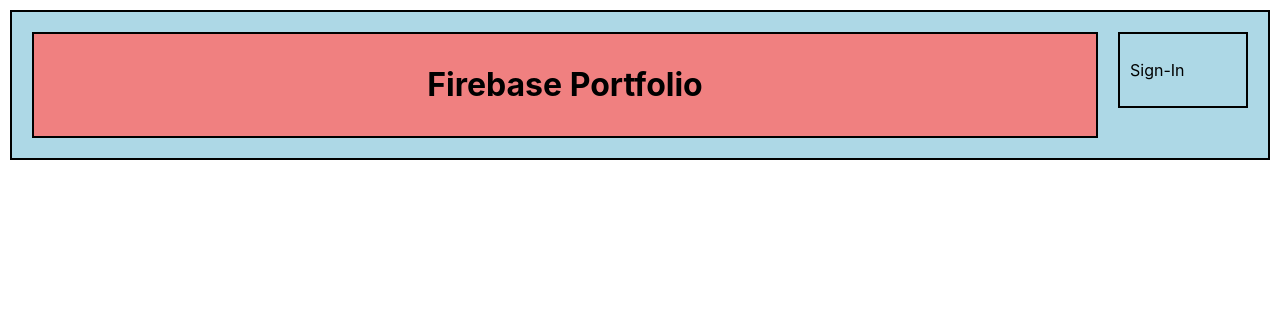
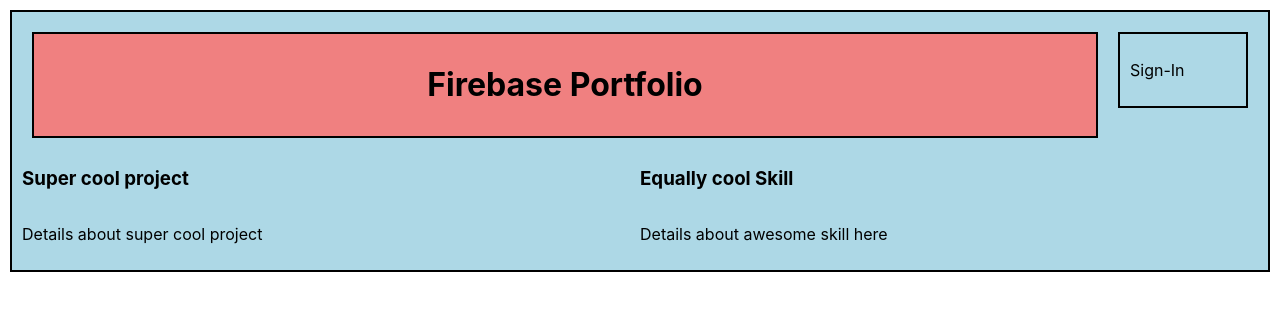
Before and after one commit to louiesch/fire-port, a React (Create React App) app: page / in a window 1280 px wide. Shown: the top 310 px of the page. Built offline with nearby package versions, Linux system fonts and the light colour scheme.

Commit message:
add skill list, skill.js, and import skills to app.js
Co-authored-by: Ash Porter <porter.ashley13@gmail.com>

```diff
--- a/src/components/App.js
+++ b/src/components/App.js
@@ -2,6 +2,7 @@
 import Header from './Header'
 import SignIn from "./SignIn"
 import ProjectList from './Projects/ProjectList'
+import SkillList from './Skills/SkillList'
 
 function App() {
   return (
@@ -16,7 +17,14 @@
           </div>
         </div>
         <div>
-          {/* <ProjectList/> */}
+          <div className="row">
+            <div className="column">
+              <ProjectList/>
+            </div>
+            <div className="column">
+              <SkillList/>
+            </div>
+          </div>
         </div>
       </div>
     </>
--- a/src/components/Skills/Skill.js
+++ b/src/components/Skills/Skill.js
@@ -0,0 +1,12 @@
+import React from 'react'
+
+function Skill() {
+  return (
+    <>
+      <h3>Equally cool Skill</h3>
+      <p>Details about awesome skill here</p>
+    </>
+  )
+}
+
+export default Skill;
--- a/src/components/Skills/SkillList.js
+++ b/src/components/Skills/SkillList.js
@@ -0,0 +1,12 @@
+import React from 'react'
+import Skill from './Skill'
+
+function SkillList() {
+  return (
+    <>
+      <Skill />
+    </>
+  );
+}
+
+export default SkillList;
```
